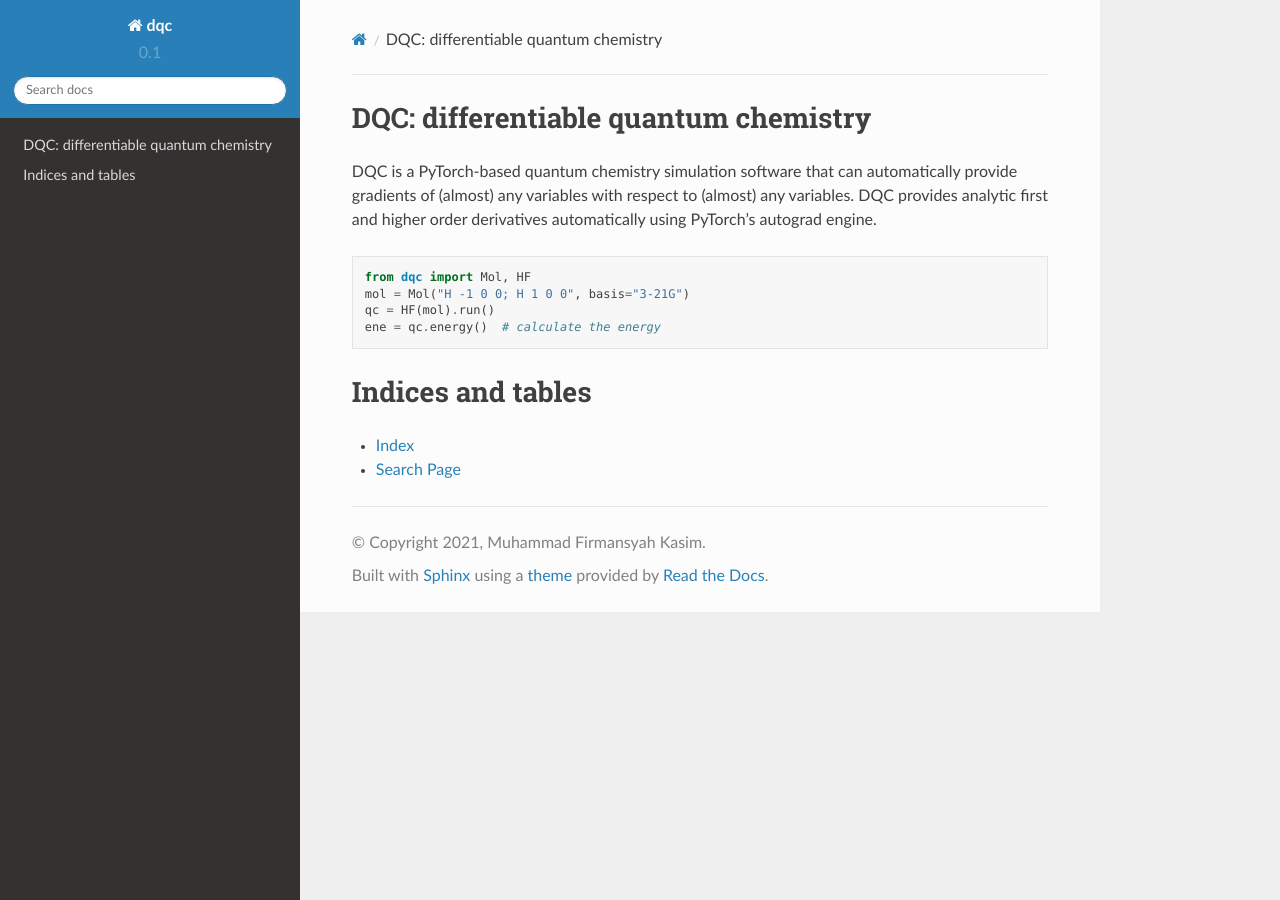
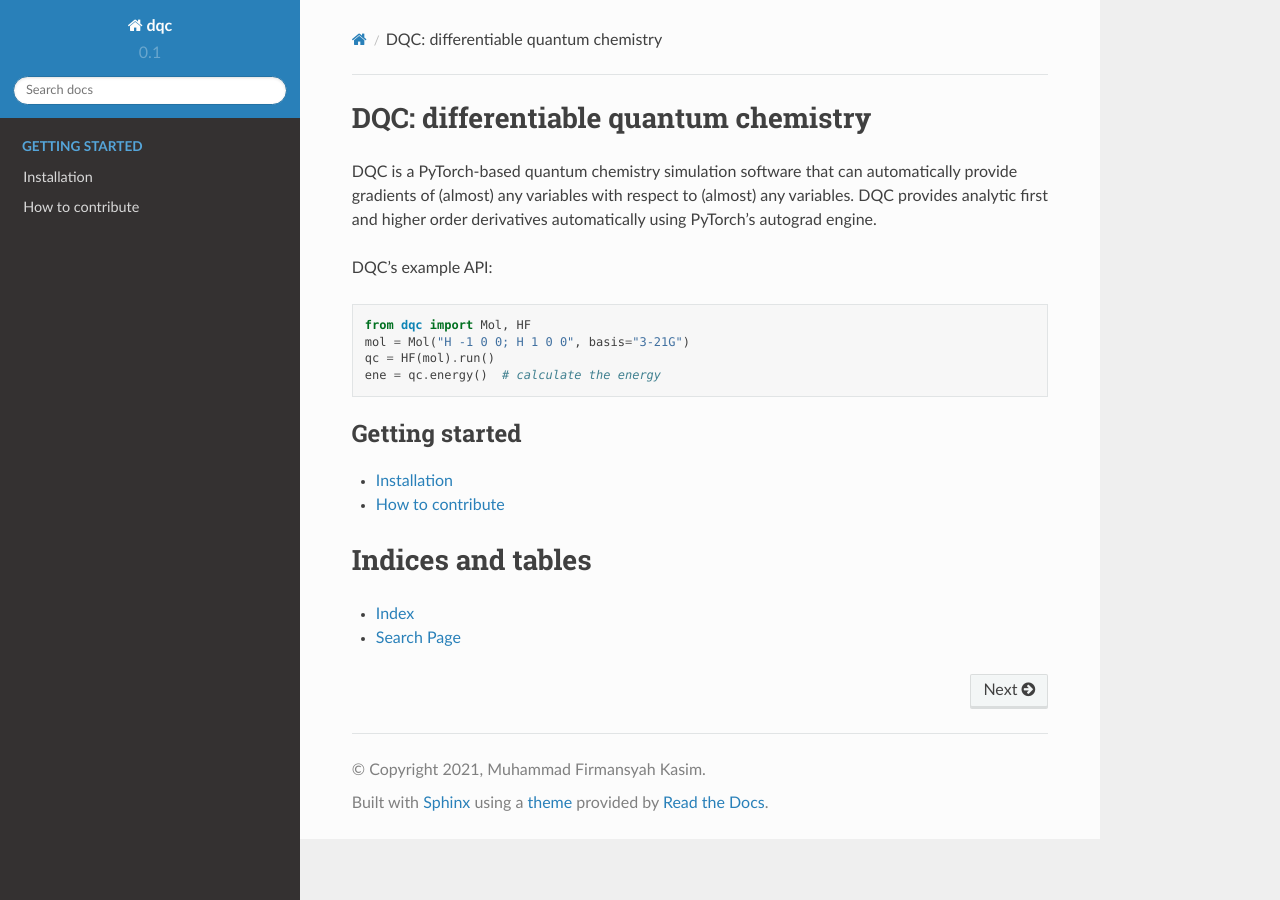
Before and after one commit to diffqc/dqc, a Sphinx documentation site: the page built from docs/index.rst, in a window 1280 px wide. Built offline with Sphinx 7.4.7 and the Read the Docs theme 2.0.0, drawn with Linux system fonts in a browser that asks for light colours.

Commit message:
Getting started docs

```diff
--- a/docs/index.rst
+++ b/docs/index.rst
@@ -12,6 +12,8 @@ automatically provide gradients of (almost) any variables with respect to
 DQC provides analytic first and higher order derivatives automatically
 using PyTorch's autograd engine.
 
+DQC's example API:
+
 .. code-block:: python
 
     from dqc import Mol, HF
@@ -20,6 +22,14 @@ using PyTorch's autograd engine.
     ene = qc.energy()  # calculate the energy
 
 
+.. toctree::
+   :maxdepth: 1
+   :caption: Getting started
+
+   getstart/installation
+   getstart/contribute
+
+
 Indices and tables
 ==================
 
```
Also changed, not shown: docs/getstart/contribute.rst (added, +35 -0 lines), docs/getstart/installation.rst (added, +43 -0 lines).
